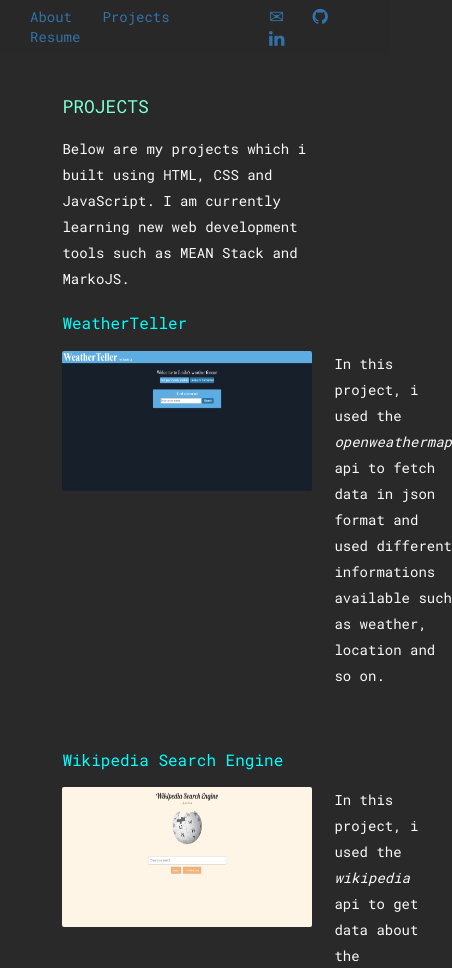
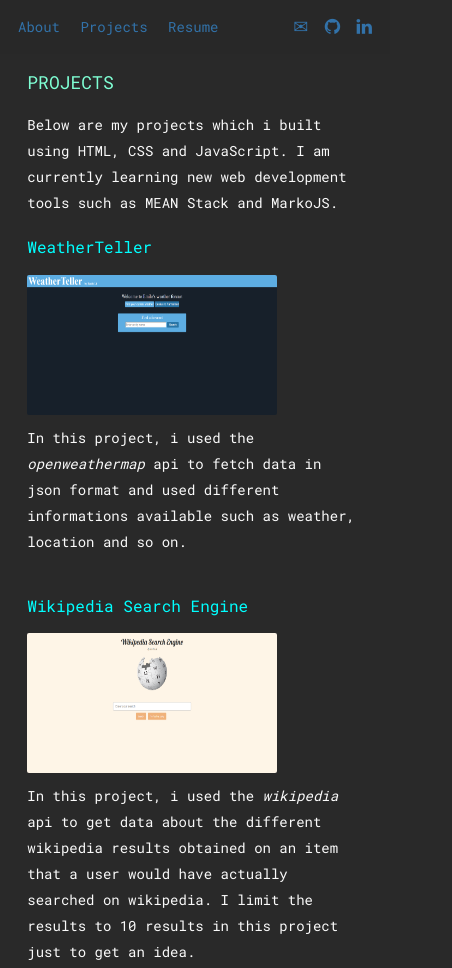
Before and after one commit to emile29/emile29.github.io, a plain HTML site: page projects.html in a window 390 px wide. Shown: the top 968 px of the page, 452 px wide, since content can reach past the window. Drawn offline with nearby package versions, Linux system fonts and the light colour scheme.

Commit message:
styles update

```diff
--- a/styles/global.css
+++ b/styles/global.css
@@ -33,17 +33,17 @@
     opacity: .9;
 }
 
-.left-section, .right-section {
+.nav-bar > .left-section, .right-section {
     display: flex;
     flex-direction: column;
     justify-content: space-around;
 }
 
-.left-section div a {
+.nav-bar .left-section div a {
     margin-right: 22px;
 }
 
-.right-section div a {
+.nav-bar .right-section div a {
     margin-left: 20px;
     font-size: 18px;
 }
@@ -72,3 +72,21 @@
 .highlight {
     color: #66ccff;
 }
+
+@media screen and (max-width: 425px) {
+    .nav-bar {
+        padding: 0 18px;
+    }
+
+    .nav-bar .left-section div a {
+        margin-right: 12px;
+    }
+
+    .nav-bar .right-section div a {
+        margin-left: 8px;
+    }
+
+    .page-content {
+        padding: 70px 7% 40px;
+    }
+}
--- a/styles/projects.css
+++ b/styles/projects.css
@@ -13,7 +13,6 @@
     padding-left: 22px;
 }
 
-
 img {
     width: 250px;
     height: 140px;
@@ -23,3 +22,13 @@
 img:hover {
     opacity: .5;
 }
+
+@media screen and (max-width: 425px) {
+    .para-wrap {
+        display: block;
+    }
+
+    .para-wrap .para {
+        padding: 10px 0 0;
+    }
+}
```
